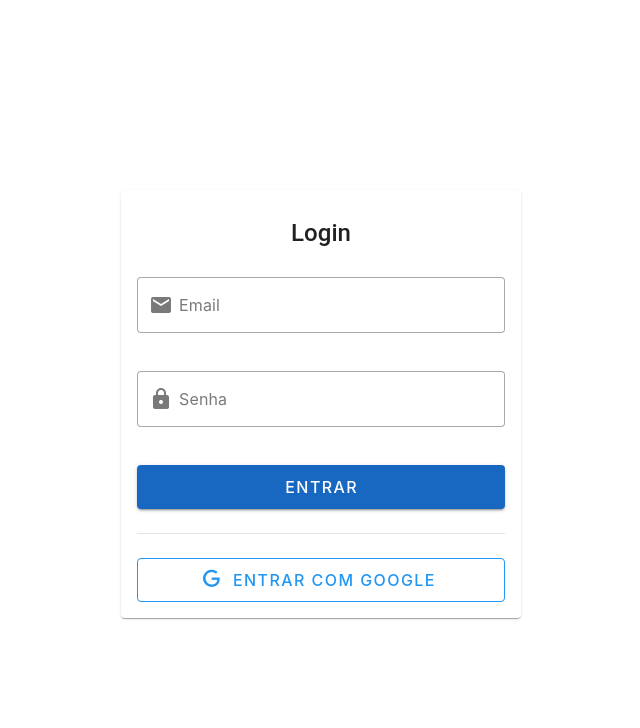
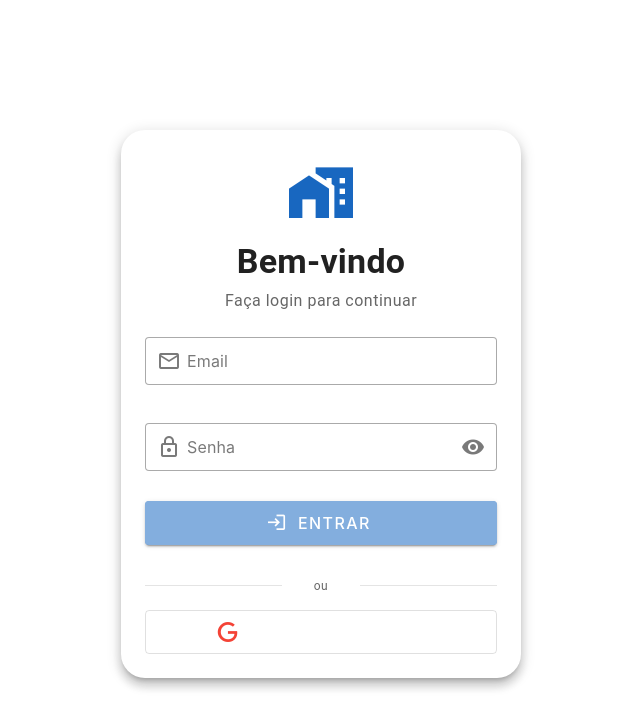
Before and after one commit to caiohrmm/Frontend-Astrocode, a Vue app: page /login in a window 1280 px wide. Shown: the top 728 px of the page, without its empty margins (319-959 px from the left). Built offline with nearby package versions, Linux system fonts and the light colour scheme; no server answers.

Commit message:
feat(frontend): improve Login page UI/UX with Vuetify components

```diff
--- a/src/modules/auth/pages/LoginPage.vue
+++ b/src/modules/auth/pages/LoginPage.vue
@@ -1,91 +1,181 @@
 <template>
-  <v-card>
-    <v-card-title class="text-h5 text-center pa-6">
-      Login
+  <v-card
+    class="login-card"
+    elevation="8"
+    rounded="xl"
+  >
+    <v-card-title class="text-center pa-8 pb-4">
+      <div class="d-flex flex-column align-center">
+        <v-icon
+          size="64"
+          color="primary"
+          class="mb-4"
+        >
+          mdi-home-city
+        </v-icon>
+        <h1 class="text-h4 font-weight-bold mb-2">
+          Bem-vindo
+        </h1>
+        <p class="text-body-1 text-medium-emphasis">
+          Faça login para continuar
+        </p>
+      </div>
     </v-card-title>
-    <v-card-text>
+
+    <v-card-text class="pa-6 pt-2">
       <v-alert
         v-if="authStore.error"
         type="error"
         variant="tonal"
-        class="mb-4"
+        density="compact"
+        class="mb-6"
         closable
         @click:close="authStore.clearError()"
       >
         {{ authStore.error }}
       </v-alert>
 
-      <v-form @submit.prevent="handleLogin">
+      <v-form
+        ref="formRef"
+        @submit.prevent="handleLogin"
+      >
         <v-text-field
           v-model="email"
           label="Email"
           type="email"
-          prepend-inner-icon="mdi-email"
+          prepend-inner-icon="mdi-email-outline"
           variant="outlined"
+          density="comfortable"
           class="mb-4"
           :disabled="authStore.isLoading"
           :rules="[rules.required, rules.email]"
+          :error-messages="emailErrors"
+          autocomplete="email"
+          clearable
         ></v-text-field>
+
         <v-text-field
           v-model="password"
-          label="Senha"
-          type="password"
-          prepend-inner-icon="mdi-lock"
+          :label="'Senha'"
+          :type="showPassword ? 'text' : 'password'"
+          prepend-inner-icon="mdi-lock-outline"
           variant="outlined"
-          class="mb-4"
+          density="comfortable"
+          class="mb-2"
           :disabled="authStore.isLoading"
-          :rules="[rules.required]"
+          :rules="[rules.required, rules.minLength]"
+          :error-messages="passwordErrors"
+          autocomplete="current-password"
+          :append-inner-icon="showPassword ? 'mdi-eye-off' : 'mdi-eye'"
+          @click:append-inner="showPassword = !showPassword"
         ></v-text-field>
+
         <v-btn
           color="primary"
           block
           size="large"
           type="submit"
           :loading="authStore.isLoading"
-          :disabled="authStore.isLoading"
+          :disabled="authStore.isLoading || !isFormValid"
+          class="mb-4 mt-2"
+          elevation="2"
         >
+          <v-icon start>mdi-login</v-icon>
           Entrar
         </v-btn>
       </v-form>
 
-      <v-divider class="my-6"></v-divider>
+      <v-divider class="my-6">
+        <span class="text-caption text-medium-emphasis px-4">
+          ou
+        </span>
+      </v-divider>
 
       <v-btn
-        color="blue"
+        color="white"
         variant="outlined"
         block
         size="large"
         :disabled="authStore.isLoading"
+        class="google-btn"
         @click="handleGoogleLogin"
       >
-        <v-icon start>mdi-google</v-icon>
-        Entrar com Google
+        <v-icon
+          start
+          color="red"
+          size="24"
+        >
+          mdi-google
+        </v-icon>
+        <span class="text-body-1 font-weight-medium">
+          Continuar com Google
+        </span>
       </v-btn>
     </v-card-text>
   </v-card>
 </template>
 
 <script setup lang="ts">
-import { ref } from 'vue'
+import { ref, computed } from 'vue'
 import { useRouter } from 'vue-router'
+import type { VForm } from 'vuetify/components'
 import { useAuthStore } from '@/app/store/auth.store'
 import { authService } from '@/shared/services/auth.service'
 
 const router = useRouter()
 const authStore = useAuthStore()
 
+const formRef = ref<VForm | null>(null)
 const email = ref('')
 const password = ref('')
+const showPassword = ref(false)
 
 const rules = {
-  required: (value: string) => !!value || 'Campo obrigatório',
+  required: (value: string) => {
+    if (!value || !value.trim()) {
+      return 'Campo obrigatório'
+    }
+    return true
+  },
   email: (value: string) => {
+    if (!value) return true
     const pattern = /^[^\s@]+@[^\s@]+\.[^\s@]+$/
     return pattern.test(value) || 'Email inválido'
   },
+  minLength: (value: string) => {
+    if (!value) return true
+    return value.length >= 6 || 'Senha deve ter no mínimo 6 caracteres'
+  },
 }
 
+const emailErrors = computed(() => {
+  if (!email.value) return []
+  const emailRule = rules.email(email.value)
+  return emailRule === true ? [] : [emailRule]
+})
+
+const passwordErrors = computed(() => {
+  if (!password.value) return []
+  const minLengthRule = rules.minLength(password.value)
+  return minLengthRule === true ? [] : [minLengthRule]
+})
+
+const isFormValid = computed(() => {
+  return (
+    email.value.trim().length > 0 &&
+    password.value.length > 0 &&
+    rules.email(email.value) === true &&
+    rules.minLength(password.value) === true
+  )
+})
+
 const handleLogin = async () => {
+  const { valid } = await formRef.value?.validate() ?? { valid: false }
+
+  if (!valid) {
+    return
+  }
+
   try {
     await authStore.login({
       email: email.value.trim().toLowerCase(),
@@ -106,3 +196,24 @@ const handleGoogleLogin = () => {
   window.location.href = googleLoginUrl
 }
 </script>
+
+<style scoped>
+.login-card {
+  max-width: 450px;
+  width: 100%;
+}
+
+.google-btn {
+  border: 1px solid rgba(0, 0, 0, 0.12);
+  transition: all 0.3s ease;
+}
+
+.google-btn:hover {
+  background-color: rgba(0, 0, 0, 0.02);
+  border-color: rgba(0, 0, 0, 0.24);
+}
+
+.google-btn:disabled {
+  opacity: 0.6;
+}
+</style>
```
